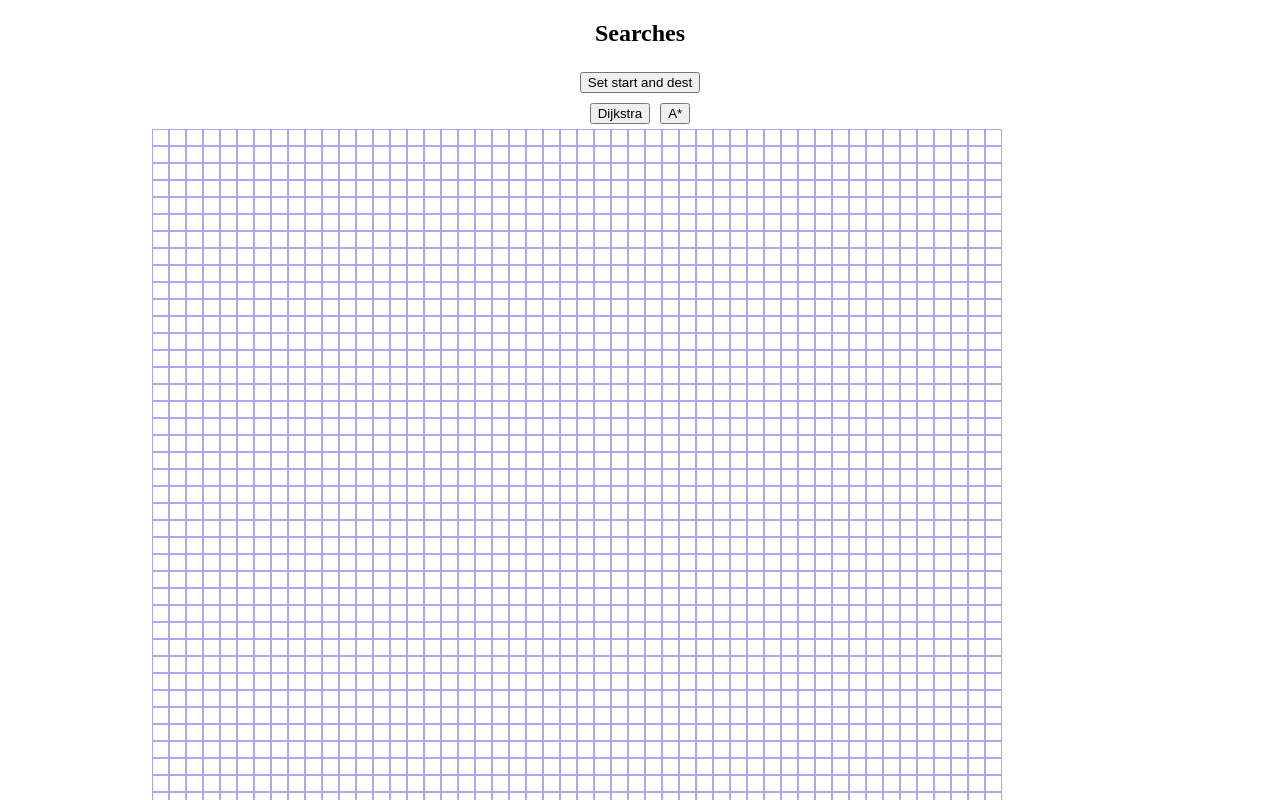
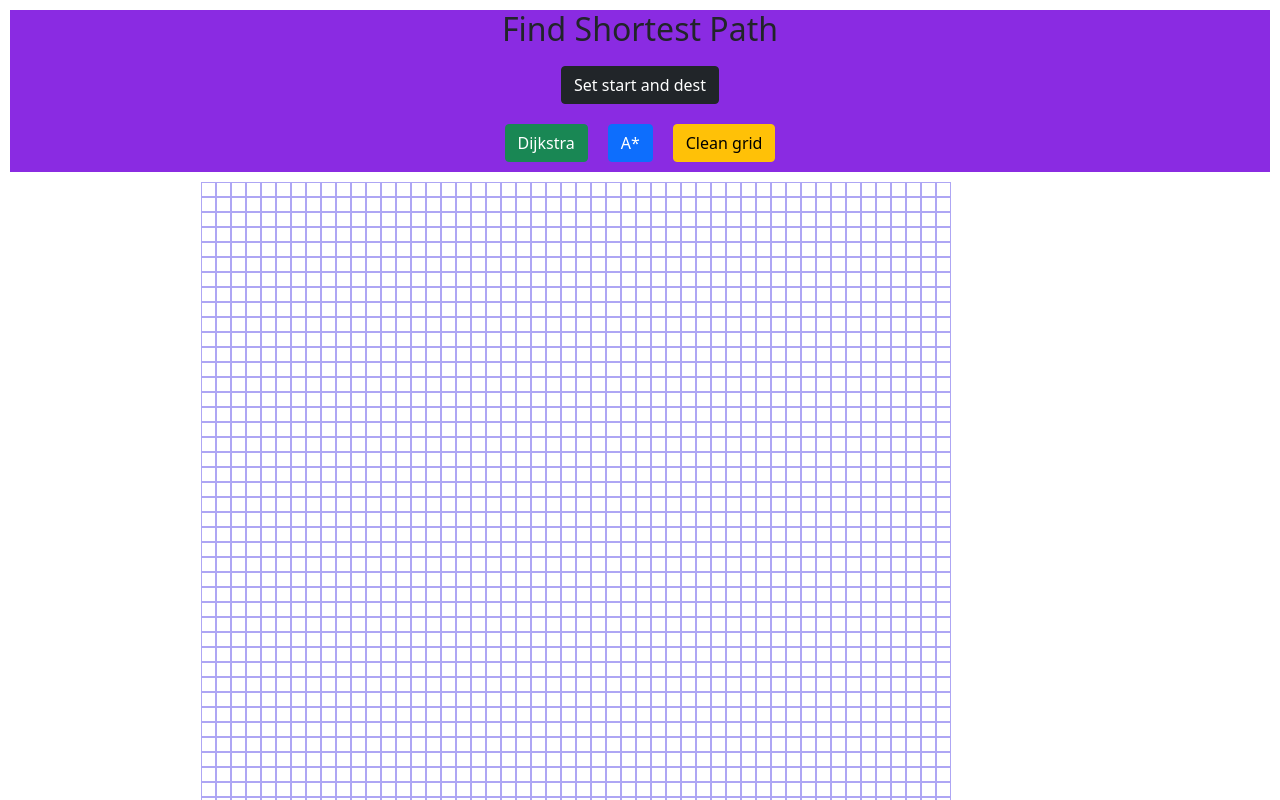
Before and after one commit to Avishay141/shortest-path, a React (Create React App) app: page / in a window 1280 px wide. Shown: the top 800 px of the page. Built offline with nearby package versions, Linux system fonts and the light colour scheme; a web font is replaced by a local one.

Commit message:
added some fixes and styling

```diff
--- a/package.json
+++ b/package.json
@@ -6,7 +6,9 @@
     "@testing-library/jest-dom": "^5.16.4",
     "@testing-library/react": "^13.1.1",
     "@testing-library/user-event": "^13.5.0",
+    "bootstrap": "^5.1.3",
     "react": "^18.0.0",
+    "react-bootstrap": "^2.3.0",
     "react-dom": "^18.0.0",
     "react-scripts": "5.0.1",
     "web-vitals": "^2.1.4"
--- a/src/components/Grid.css
+++ b/src/components/Grid.css
@@ -1,18 +1,11 @@
-.grid {
-    /* width: 90%;
-    display: flex;
-    justify-content: center;
-    align-items: center; */
-    /* height:100vh;   */
-    text-align: center;
-}
-
 .header {
     text-align: center;
+    background-color: blueviolet;
+    margin: 10px;
 }
 
 .header button {
-    margin: 5px;
+    margin: 10px;
 
 }
 
@@ -22,4 +15,5 @@
     justify-content: center;
     align-items: center;
     text-align: center;
+
 }
--- a/src/components/Grid.js
+++ b/src/components/Grid.js
@@ -1,7 +1,7 @@
 import React, { useState } from "react";
 import Square from "./Square";
 import "./Grid.css";
-import mySleep from "./Service";
+import Button from 'react-bootstrap/Button';
 
 function Grid(props) {
 
@@ -16,7 +16,6 @@ function Grid(props) {
     const [setting_dest_mode, setSettingDestMode] = useState(false);
     const [setting_blocks_mode, setSettingBlocksMode] = useState(false);
     const [cursor, setCursor] = useState('auto');
-    const [force_render, setForceRender] = useState(false);
     const [calculation_mode, setCalculationMode] = useState(false);
 
     const [start_sq, setStartSq] = useState({});
@@ -59,10 +58,6 @@ function Grid(props) {
         return new Promise(resolve => setTimeout(resolve, ms));
     }
 
-
-    function update_rendering() {
-        setForceRender(!force_render);
-    }
 
 
 
@@ -269,11 +264,12 @@ function Grid(props) {
     return (
         <div className="grid" style={{ cursor: cursor }}>
             <div className="header">
-                <h2>Searches</h2>
-                <button onClick={set_start_point}> Set start and dest </button>
+                <h2>Find Shortest Path</h2>
+                <Button className="btn btn-dark" onClick={set_start_point}> Set start and dest </Button>
                 <br />
-                <button onClick={run_dijkstra}> Dijkstra </button>
-                <button onClick={run_A_star}> A*</button>
+                <Button className="btn btn-success" onClick={run_dijkstra}> Dijkstra </Button>
+                <Button className="btn btn-primary" onClick={run_A_star}> A*</Button>
+                <Button className="btn btn-warning" onClick={() => { window.location.reload() }}> Clean grid</Button>
 
             </div>
 
@@ -294,8 +290,6 @@ function Grid(props) {
                 </div>
             })}
 
-
-
         </div>
     );
 }
```
Also changed, not shown: src/components/App.js (+1 -7 lines), 1 other file (tests, documents, lock files or other folders).
